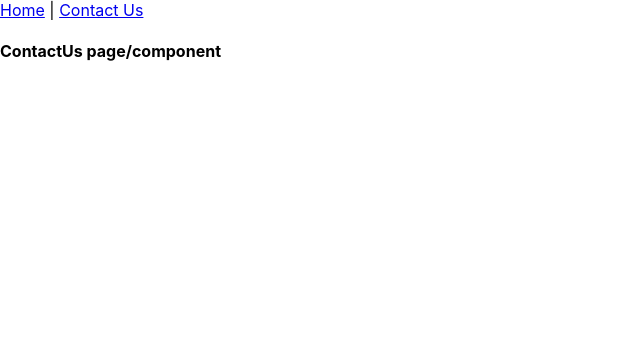
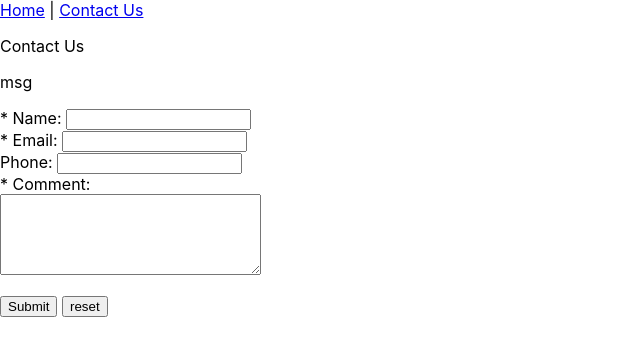
Before and after one commit to dgilbert-quickstart/react-todo-list-app-1, a React (Create React App) app in the folder react-todo-list-app-1/: page /#/contact in a window 1280 px wide. Shown: the top 356 px of the page, without its empty margins (0-640 px from the left). Built offline with nearby package versions, Linux system fonts and the light colour scheme.

Commit message:
update react-todo-list-app-1, contactus

```diff
--- a/react-todo-list-app-1/src/components/ContactUs.js
+++ b/react-todo-list-app-1/src/components/ContactUs.js
@@ -1,8 +1,24 @@
 function ContactUs() {
     return (
       <>
-        <h4>ContactUs page/component</h4>
-      </>
+        <p></p>
+        <p>Contact Us</p>
+        <p>{"msg"}</p>
+        <div className="output"></div>
+        <p></p>
+        <div>
+          <form>
+            <label>* Name: </label><input name="txtname" type="text" maxLength={20}></input><br></br>
+            <label>* Email: </label><input name="txtemail" type="text"  maxLength={30}></input><br></br>
+            <label> Phone: </label><input name="txtphone" type="text"  maxLength={15}></input><br></br>
+            <label>* Comment: </label><br></br>
+            <textarea name="txtcomment" rows={5} cols={30}></textarea><p></p>
+            <button>Submit</button>
+            {"   "}
+            <button>reset</button>
+        </form>
+      </div>
+    </>
     );
   }
 
--- a/react-todo-list-app-1/src/components/Home.js
+++ b/react-todo-list-app-1/src/components/Home.js
@@ -1,7 +1,7 @@
 function Home() {
     return (
       <>
-        <h4>React TodoList App 1.0.3</h4>
+        <h4>React TodoList App 1.0.4</h4>
       </>
     );
   }
```
